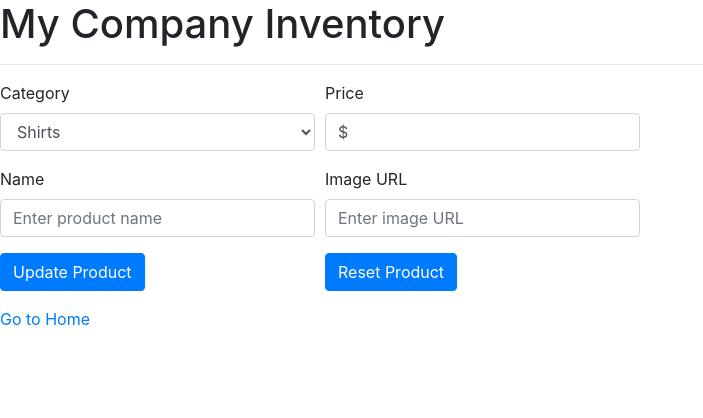
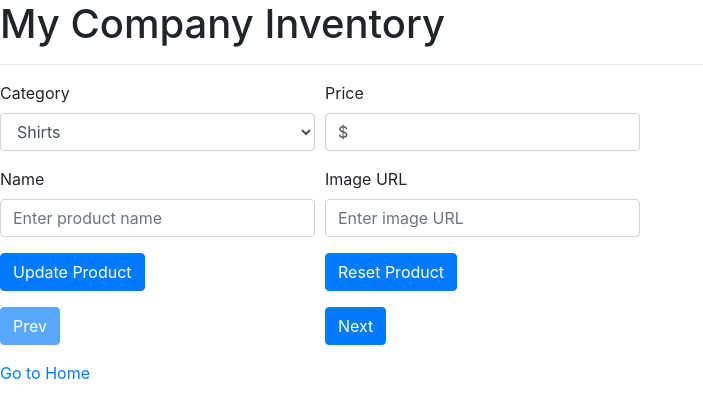
Before and after one commit to AjaySankar/assignment7, a React (Create React App) app in the folder ui/: page /edit/product/1 in a window 1280 px wide. Shown: the top 418 px of the page, without its empty margins (0-703 px from the left). Built offline with nearby package versions, Linux system fonts and the light colour scheme; no server answers.

Commit message:
Added Prev and Next buttons

```diff
--- a/ui/src/UpdateForm.js
+++ b/ui/src/UpdateForm.js
@@ -41,6 +41,7 @@ class UpdateForm extends Component {
     this.handleChange = this.handleChange.bind(this)
     this.handleSave = this.handleSave.bind(this)
     this.getProductInfo = this.getProductInfo.bind(this)
+    this.getProductCount = this.getProductCount.bind(this)
     const {
       match: {
         params: { id },
@@ -48,11 +49,29 @@ class UpdateForm extends Component {
     } = this.props
     this.state = {
       product: { ...RESET_VALUES, ...{}, ...{ id: parseInt(id, 10) } },
+      productCount: 0
     }
   }
 
   componentDidMount() {
     this.getProductInfo()
+    this.getProductCount()
+  }
+
+  getProductCount() {
+    ProductsClient.query({
+      query: gql`
+        {
+          getProductCount
+        }
+      `
+    })
+    .then(({ data = {} }) =>
+        this.setState({
+          productCount: data.getProductCount,
+        })
+      )
+    .catch((error) => window.console.log(error))
   }
 
   getProductInfo() {
@@ -122,7 +141,8 @@ class UpdateForm extends Component {
 
   render() {
     const {
-      product: { category, price, name, image },
+      product: { id, category, price, name, image },
+      productCount
     } = this.state
     return (
       <Form onSubmit={this.handleSave}>
@@ -189,6 +209,14 @@ class UpdateForm extends Component {
         </Form.Row>
         <Form.Row>
           <Form.Group as={Col}>
+            <Button href={`/edit/product/${id-1}`} disabled={id===1}>Prev</Button>
+          </Form.Group>
+          <Form.Group as={Col}>
+            <Button href={`/edit/product/${id+1}`} disabled={id===productCount}>Next</Button>
+          </Form.Group>
+        </Form.Row>
+        <Form.Row>
+          <Form.Group as={Col}>
             <Link to="/"> Go to Home </Link>
           </Form.Group>
         </Form.Row>
```
